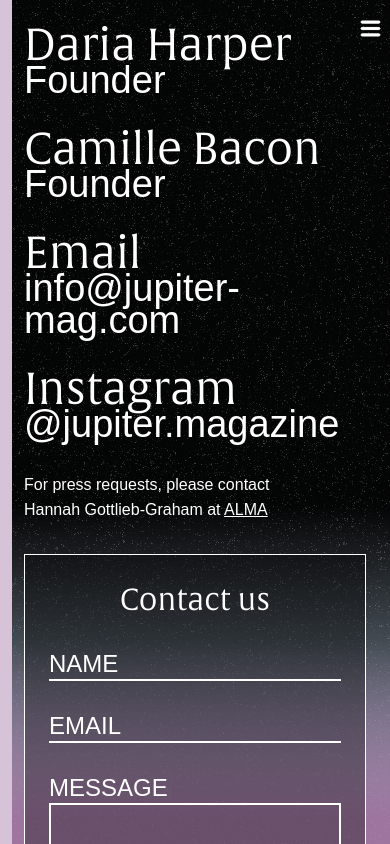
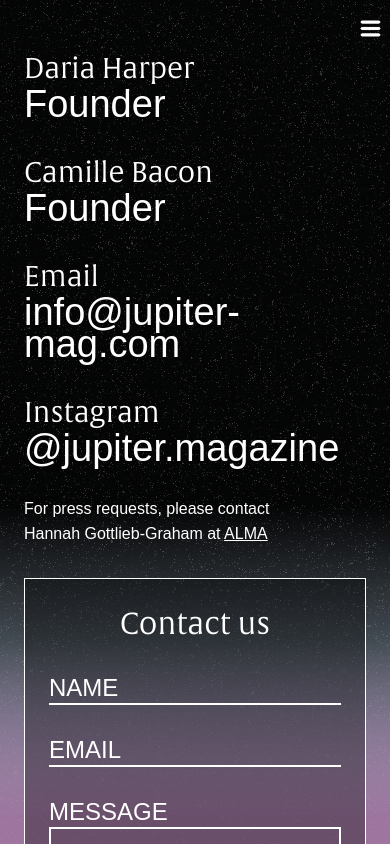
Before and after one commit to lizetteayala1211/jupiter-mag, a Next.js app: page /contact in a window 390 px wide. Shown: the top 844 px of the page. Built offline with nearby package versions, Linux system fonts and the light colour scheme; no server answers; a web font is replaced by a local one.

Commit message:
add changes to about and contact mobile pages

```diff
--- a/src/app/about/Video.tsx
+++ b/src/app/about/Video.tsx
@@ -21,6 +21,7 @@ export const StreamContainer = styled.div`
 `
 
 export const CaptionContainer = styled.p`
+  padding-top: 20px;
   font-size: 16px;
 
   @media only screen and (min-width: ${screenXsMin}) {
--- a/src/app/contact/mobile/index.tsx
+++ b/src/app/contact/mobile/index.tsx
@@ -5,26 +5,26 @@ export default function Mobile() {
     <div
       style={{
         display: "flex",
-        margin: "24px",
+        margin: "48px 24px",
         flexDirection: "column",
         gap: "2em",
         lineHeight: "25px",
       }}
     >
       <div>
-        <h1 style={{ fontFamily: "Alverata Light" }}>Daria Harper</h1>
+        <h1 style={{ fontFamily: "Alverata Light", fontSize: "28px" }}>Daria Harper</h1>
         <h2>Founder</h2>
       </div>
       <div>
-        <h1 style={{ fontFamily: "Alverata Light" }}>Camille Bacon </h1>
+        <h1 style={{ fontFamily: "Alverata Light", fontSize: "28px" }}>Camille Bacon </h1>
         <h2>Founder</h2>
       </div>
       <div>
-        <h1 style={{ fontFamily: "Alverata Light" }}>Email</h1>
+        <h1 style={{ fontFamily: "Alverata Light", fontSize: "28px" }}>Email</h1>
         <h2>info@jupiter-mag.com</h2>
       </div>
       <div>
-        <h1 style={{ fontFamily: "Alverata Light" }}>Instagram</h1>
+        <h1 style={{ fontFamily: "Alverata Light", fontSize: "28px" }}>Instagram</h1>
         <h2>@jupiter.magazine</h2>
       </div>
 
--- a/src/components/base/index.tsx
+++ b/src/components/base/index.tsx
@@ -89,7 +89,7 @@ function BackgroundStyles() {
         width: "100%",
         height: "100%",
         overflow: "hidden",
-        borderLeft: isMobile ? `12px solid var(--color-article-purple)` : "0",
+        // borderLeft: isMobile ? `12px solid var(--color-article-purple)` : "0",
       }}
     >
       <Gradient />
```
Also changed, not shown: src/components/footer/styled.tsx (+1 -1 lines).
